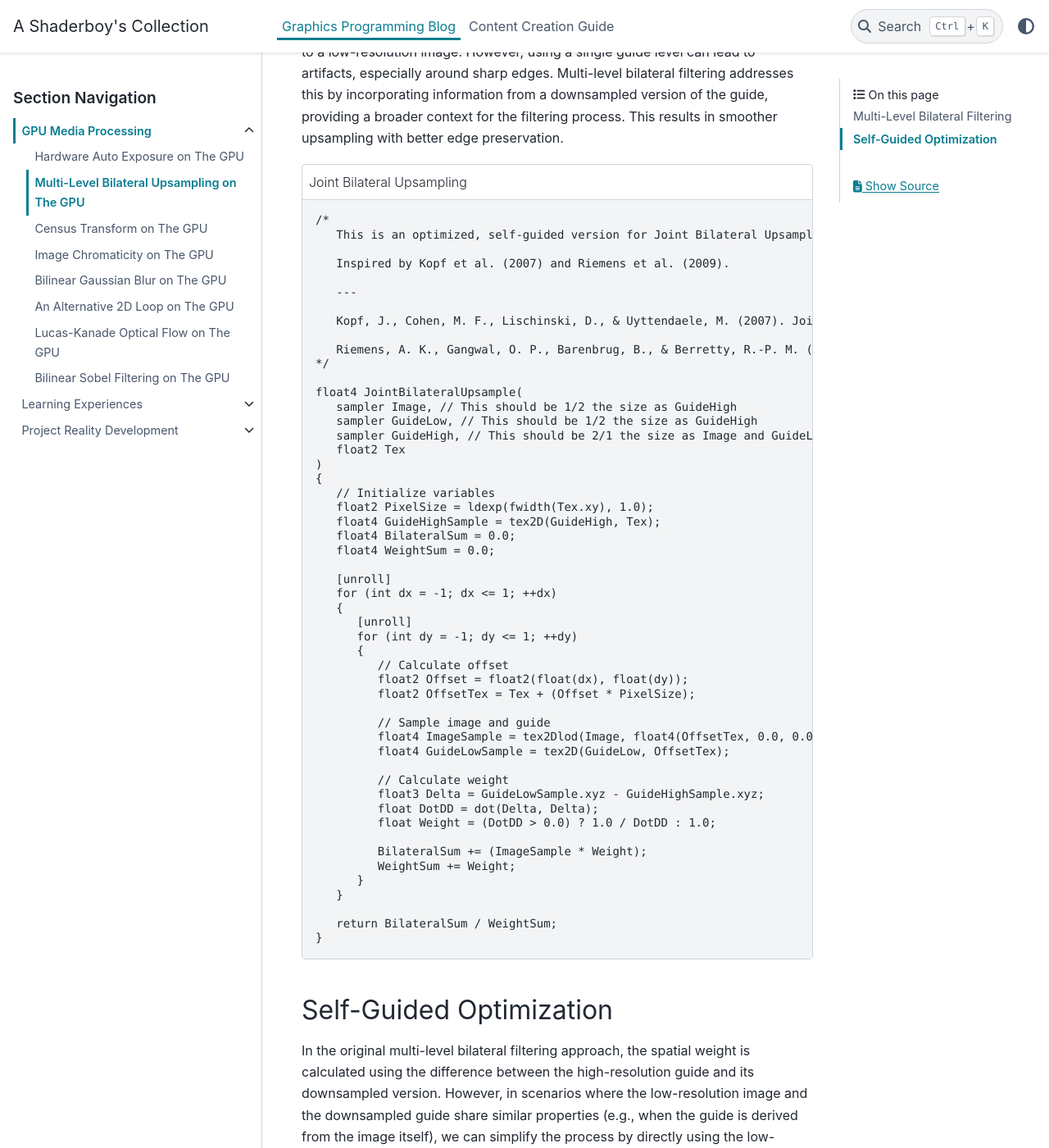
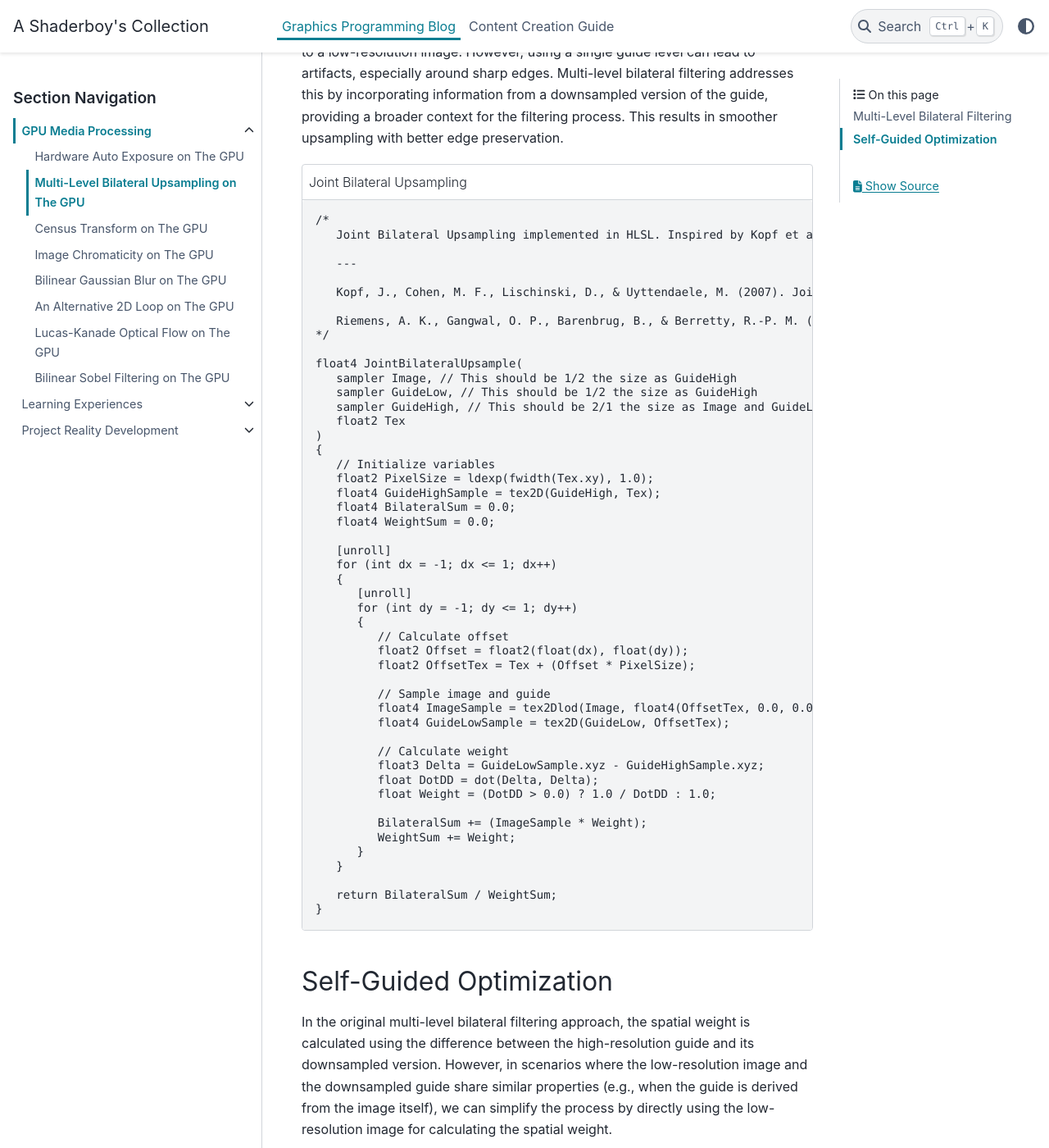
Before and after one commit to papadanku/papadanku.github.io, a Sphinx documentation site: the page built from doc/source/blog/gpu/bilateral.rst, in a window 1280 px wide and 1400 px high, scrolled down 669 px. Shown: the whole window at 82% size. Built offline with Sphinx 7.4.7 and the PyData theme 0.15.4, drawn with Linux system fonts in a browser that asks for light colours; some of the changed text lies outside the part shown.

Commit message:
Update bilateral.rst

```diff
--- a/doc/source/blog/gpu/bilateral.rst
+++ b/doc/source/blog/gpu/bilateral.rst
@@ -19,9 +19,7 @@ Joint bilateral upsampling effectively transfers details from a high-resolution
    :caption: Joint Bilateral Upsampling
 
    /*
-      This is an optimized, self-guided version for Joint Bilateral Upsampling implemented in HLSL.
-
-      Inspired by Kopf et al. (2007) and Riemens et al. (2009).
+      Joint Bilateral Upsampling implemented in HLSL. Inspired by Kopf et al. (2007) and Riemens et al. (2009).
 
       ---
 
@@ -44,10 +42,10 @@ Joint bilateral upsampling effectively transfers details from a high-resolution
       float4 WeightSum = 0.0;
 
       [unroll]
-      for (int dx = -1; dx <= 1; ++dx)
+      for (int dx = -1; dx <= 1; dx++)
       {
          [unroll]
-         for (int dy = -1; dy <= 1; ++dy)
+         for (int dy = -1; dy <= 1; dy++)
          {
             // Calculate offset
             float2 Offset = float2(float(dx), float(dy));
@@ -93,10 +101,10 @@ This modification eliminates the need for an explicit downsampled guide and can
       float4 WeightSum = 0.0;
 
       [unroll]
-      for (int dx = -1; dx <= 1; ++dx)
+      for (int dx = -1; dx <= 1; dx++)
       {
          [unroll]
-         for (int dy = -1; dy <= 1; ++dy)
+         for (int dy = -1; dy <= 1; dy++)
          {
             // Calculate offset
             float2 Offset = float2(float(dx), float(dy));
```
Also changed, not shown: other parts of doc/source/blog/gpu/bilateral.rst (+10 -0 lines).
